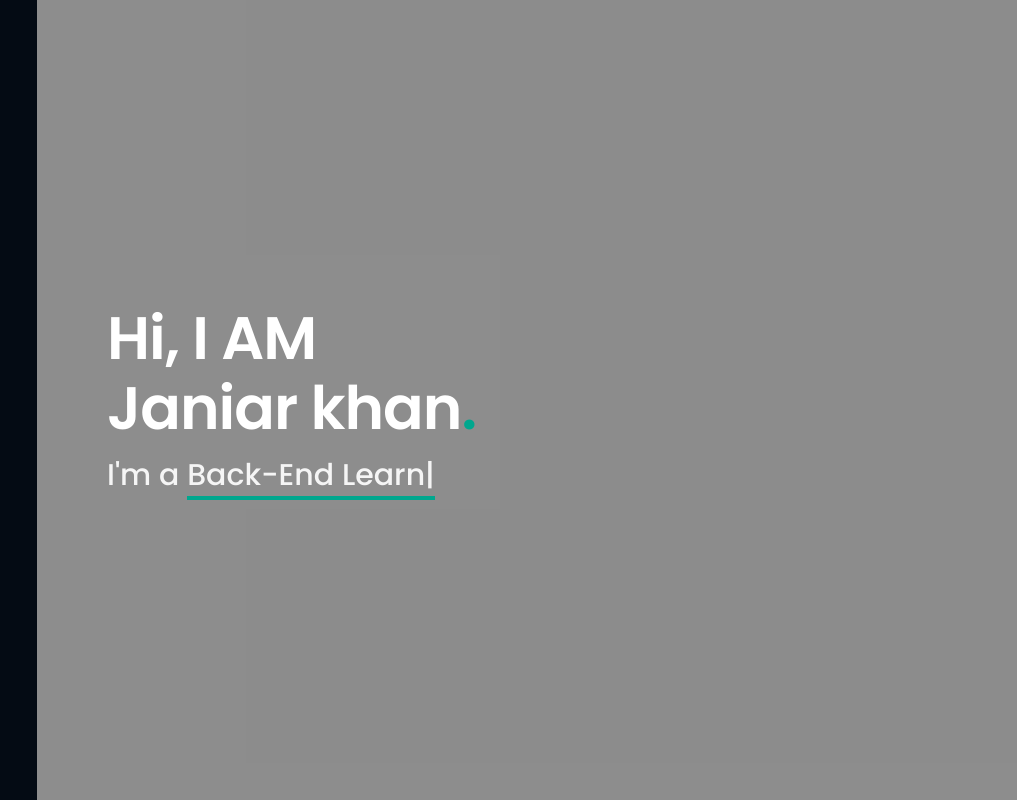
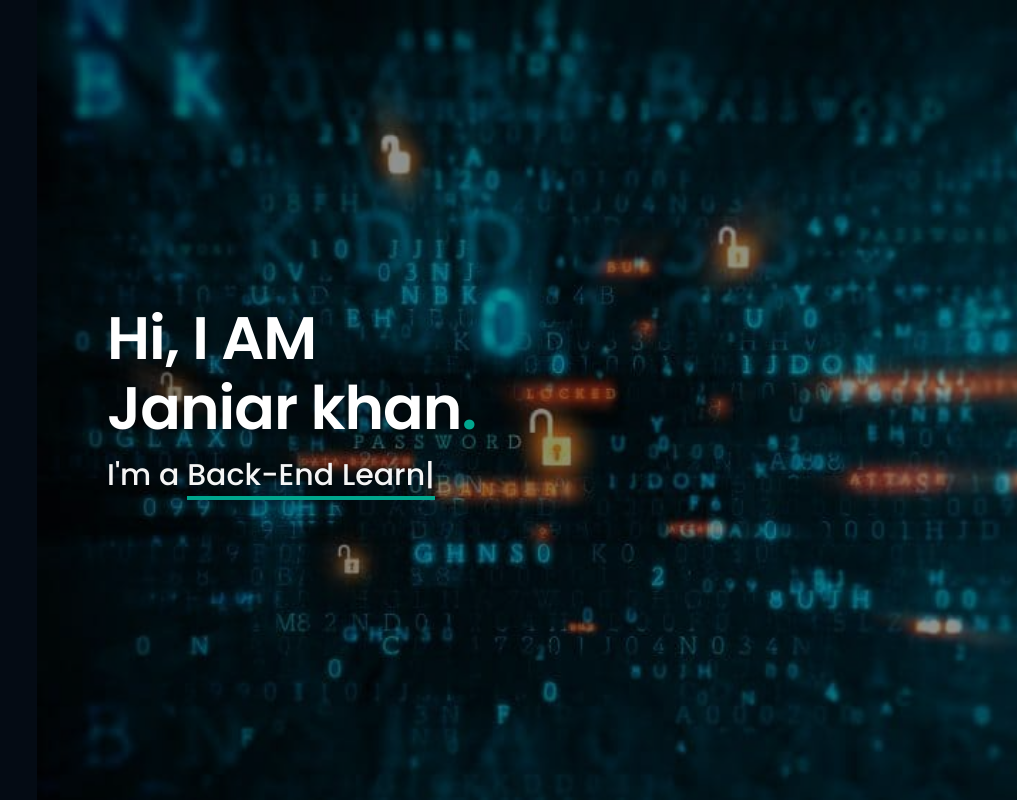
Before and after one commit to janisark/portfolio, a plain HTML site: page index.html in a window 1280 px wide. Shown: the top 800 px of the page, 263-1280 px from the left. Drawn offline with nearby package versions, Linux system fonts and the light colour scheme.

Commit message:
Update style.css

```diff
--- a/style.css
+++ b/style.css
@@ -182,7 +182,7 @@ main {
 #home {
     height: 100vh;
     width: 100%;
-    background-image: url(home\img.avif);
+    background-image: url(portfoliohome.jpeg);
     background-size: cover;
     background-attachment: fixed;
     display: flex;
```
